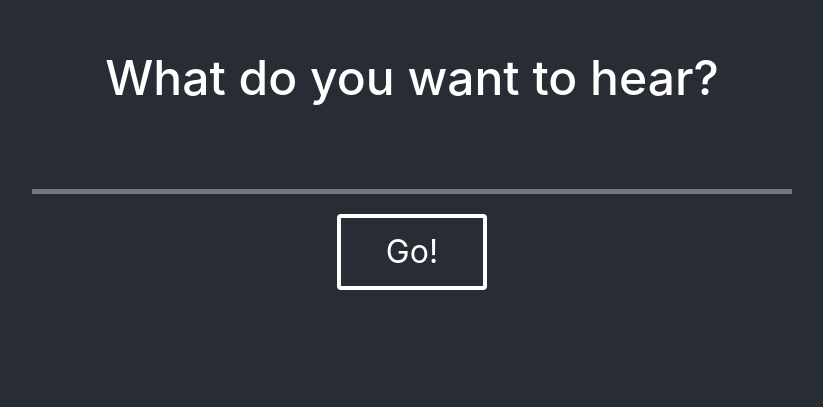
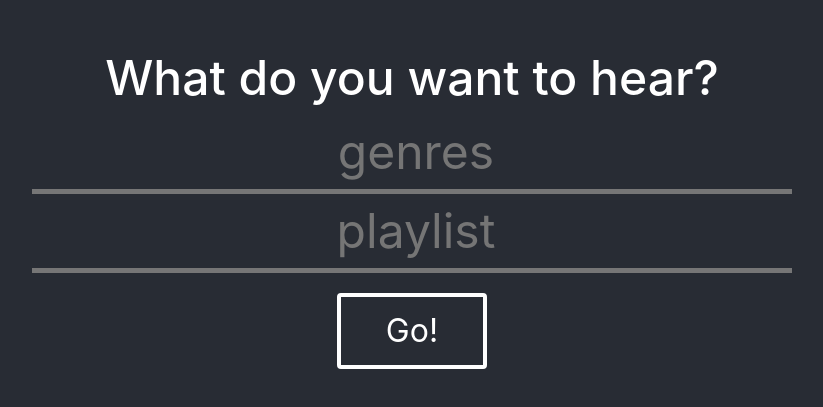
Before and after one commit to Jonathancui123/AutoDJ, a React (Create React App) app in the folder frontend/: page /create in a window 1280 px wide. Shown: the part 221-628 px from the top of the page, without its empty margins (228-1051 px from the left). Built offline with nearby package versions, Linux system fonts and the light colour scheme; no server answers.

Commit message:
frontend changes

```diff
--- a/frontend/src/views/CreatePage.js
+++ b/frontend/src/views/CreatePage.js
@@ -52,7 +52,9 @@ class Create extends React.Component {
       <div id="create">
         <h1>What do you want to hear?</h1>
         <form action={this.createPlaylist}>
-          <input name="genres" type="text" />
+          <input name="genres" type="text" placeholder="genres" />
+          <br></br>
+          <input name="playlist" type="text" placeholder="playlist" />
           <br></br>
           <Button className="cssbutton" type="submit">
             Go!
```
